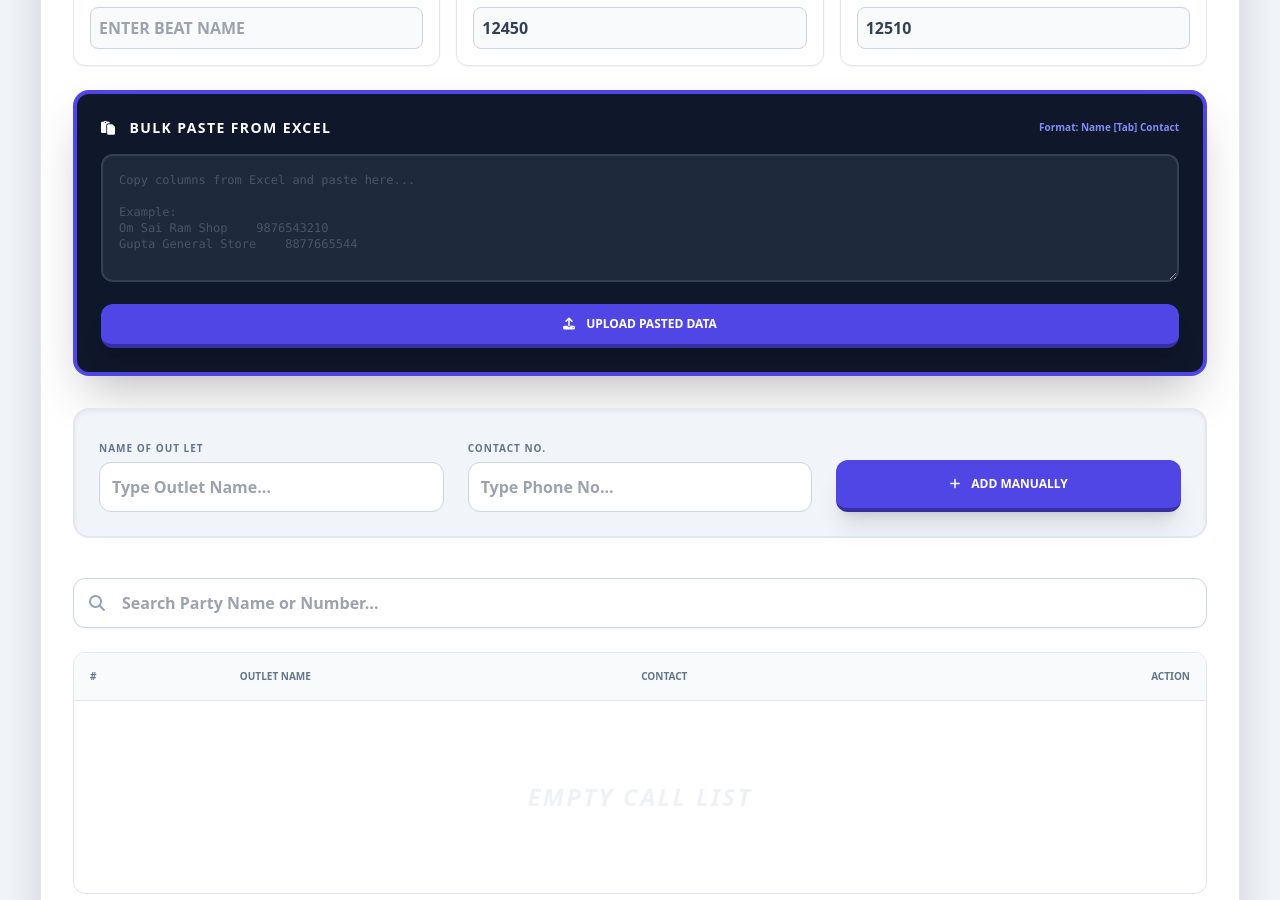
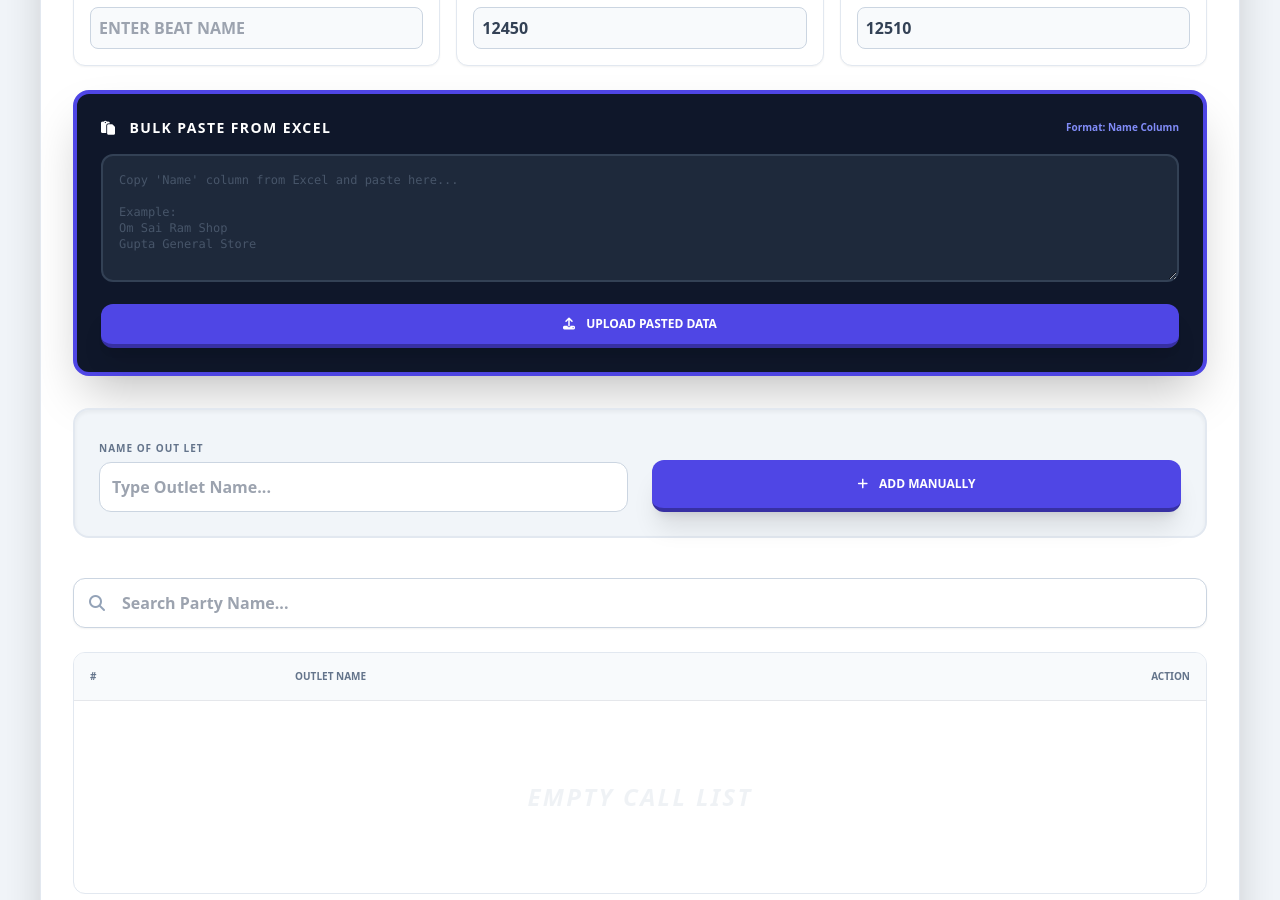
Before and after one commit to sadric420-png/Mc2elsx, a React (Vite) app: page / in a window 1280 px wide. Shown: the part 360-1260 px from the top of the page. Built offline with nearby package versions, Linux system fonts and the light colour scheme.

Commit message:
feat: Remove unused outlet contact state
Removes the `newOutletContact` state variable and its associated logic from the outlet addition and filtering. This field was not being utilized, and its removal simplifies the component and input validation.

```diff
--- a/App.tsx
+++ b/App.tsx
@@ -22,7 +22,6 @@ export default function App() {
 
   // Input states for TC Entry
   const [newOutletName, setNewOutletName] = useState('');
-  const [newOutletContact, setNewOutletContact] = useState('');
 
   // Global Beat Name State
   const [beatName, setBeatName] = useState('');
@@ -39,8 +38,7 @@ export default function App() {
     if (!searchQuery) return outlets;
     const lowerQuery = searchQuery.toLowerCase();
     return outlets.filter(o =>
-      o.name.toLowerCase().includes(lowerQuery) ||
-      o.contactNo.includes(lowerQuery)
+      o.name.toLowerCase().includes(lowerQuery)
     );
   }, [outlets, searchQuery]);
 
@@ -86,7 +84,6 @@ export default function App() {
       setStep(ReportStep.TC_ENTRY);
       setOutlets([]);
       setNewOutletName('');
-      setNewOutletContact('');
       setPastedText('');
       setBulkPasteText('');
       setBeatName('');
@@ -97,30 +94,28 @@ export default function App() {
   };
 
   const handleAddOutlet = () => {
-    if (!newOutletName || !newOutletContact) {
-      alert("Outlet Name aur Contact No mandatory hai!");
+    if (!newOutletName) {
+      alert("Outlet Name mandatory hai!");
       return;
     }
 
     // Check for duplicates before adding
     const nName = normalize(newOutletName);
-    const nContact = normalize(newOutletContact);
 
     const isDuplicate = outlets.some((o: Outlet) => {
       const existingName = normalize(o.name);
-      const existingContact = normalize(o.contactNo);
-      return existingName === nName || (nContact && existingContact === nContact);
+      return existingName === nName;
     });
 
     if (isDuplicate) {
-      alert("Duplicate Warning: An outlet with this Name or Contact Number already exists!");
+      alert("Duplicate Warning: An outlet with this Name already exists!");
       return;
     }
 
     const newOutlet: Outlet = {
       id: uuidv4(),
       name: newOutletName.trim(),
-      contactNo: newOutletContact.trim(),
+      contactNo: "",
       isProductive: false,
       skus: SKU_LIST.reduce((acc: Record<string, number>, sku) => ({ ...acc, [sku.id]: 0 }), {}),
       dbName: REPORTING_CONSTANTS.SS_NAME,
@@ -129,7 +124,6 @@ export default function App() {
     };
     setOutlets([...outlets, newOutlet]);
     setNewOutletName('');
-    setNewOutletContact('');
   };
 
   const handleBulkPaste = () => {
@@ -151,7 +145,6 @@ export default function App() {
         }
 
         const name = parts[0]?.trim();
-        const contact = parts[1]?.trim() || "";
 
         // Skip potential headers or empty lines
         if (!name || name.toLowerCase().includes('name of out let') || name.toLowerCase() === 'name') return;
@@ -159,7 +152,7 @@ export default function App() {
         newOutlets.push({
             id: uuidv4(),
             name: name,
-            contactNo: contact,
+            contactNo: "",
             isProductive: false,
             skus: SKU_LIST.reduce((acc: Record<string, number>, sku) => ({ ...acc, [sku.id]: 0 }), {}),
             dbName: REPORTING_CONSTANTS.SS_NAME,
@@ -171,18 +164,14 @@ export default function App() {
     if (newOutlets.length > 0) {
         // Deduplication Logic
         const seenNames = new Set(outlets.map((o: Outlet) => normalize(o.name)));
-        const seenContacts = new Set(outlets.map((o: Outlet) => normalize(o.contactNo)));
 
         const uniqueNewOutlets = newOutlets.filter(o => {
             const nName = normalize(o.name);
-            const nContact = normalize(o.contactNo);
 
             // Check if exists in current list OR in the newly processed batch (self-duplication)
             if (seenNames.has(nName)) return false;
-            if (nContact && seenContacts.has(nContact)) return false;
 
             seenNames.add(nName);
-            if (nContact) seenContacts.add(nContact);
             return true;
         });
 
@@ -196,7 +185,7 @@ export default function App() {
             alert(`All ${newOutlets.length} outlets were duplicates and have been skipped.`);
         }
     } else {
-        alert("Could not parse data. Ensure you copied 'Name' and 'Contact' columns from Excel.");
+        alert("Could not parse data. Ensure you copied 'Name' column from Excel.");
     }
   };
 
@@ -261,21 +250,14 @@ export default function App() {
       // But we need to check against 'outlets' state for duplication
 
       // Helper to find existing outlet
-      const findExistingOutlet = (name: string, contact: string) => {
+      const findExistingOutlet = (name: string) => {
          const nName = normalize(name);
-         const nContact = normalize(contact);
 
-         // 1. Try exact contact match (highest priority)
-         if (nContact.length > 5) {
-             const byContact = outlets.find((o: Outlet) => normalize(o.contactNo) === nContact);
-             if (byContact) return byContact;
-         }
-
-         // 2. Try exact name match
+         // 1. Try exact name match
          const byExactName = outlets.find((o: Outlet) => normalize(o.name) === nName);
          if (byExactName) return byExactName;
 
-         // 3. Try partial name match (only if name is long enough to be unique-ish)
+         // 2. Try partial name match (only if name is long enough to be unique-ish)
          if (nName.length > 5) {
              return outlets.find((o: Outlet) => {
                  const existName = normalize(o.name);
@@ -318,7 +300,7 @@ export default function App() {
          }
 
          // Try to find existing outlet
-         let matchedOutlet = findExistingOutlet(extractedName, ""); // Contact extraction from block is hard, relying on name
+         let matchedOutlet = findExistingOutlet(extractedName); // Contact extraction from block is hard, relying on name
 
          // If no match, create new (if we have a name)
          if (!matchedOutlet && extractedName) {
@@ -407,10 +389,10 @@ export default function App() {
       const workbook = XLSX.read(e.target?.result, { type: 'binary' });
       const sheet = workbook.Sheets[workbook.SheetNames[0]];
       const data = XLSX.utils.sheet_to_json(sheet, { header: 1 }) as any[][];
-      const imported = data.slice(1).filter(r => r[0] && r[1]).map(r => ({
+      const imported = data.slice(1).filter(r => r[0]).map(r => ({
         id: uuidv4(),
         name: String(r[0]),
-        contactNo: String(r[1]),
+        contactNo: "",
         isProductive: false,
         skus: SKU_LIST.reduce((acc: Record<string, number>, sku) => ({ ...acc, [sku.id]: 0 }), {}),
         dbName: r[2] || REPORTING_CONSTANTS.SS_NAME,
@@ -420,17 +402,13 @@ export default function App() {
 
       // Deduplication for Imported Excel
       const seenNames = new Set(outlets.map((o: Outlet) => normalize(o.name)));
-      const seenContacts = new Set(outlets.map((o: Outlet) => normalize(o.contactNo)));
 
       const uniqueImported = imported.filter(o => {
           const nName = normalize(o.name);
-          const nContact = normalize(o.contactNo);
 
           if (seenNames.has(nName)) return false;
-          if (nContact && seenContacts.has(nContact)) return false;
 
           seenNames.add(nName);
-          if (nContact) seenContacts.add(nContact);
           return true;
       });
 
@@ -626,7 +604,6 @@ export default function App() {
         "Beat Name": isFirst ? r.beatName : "",
         "Name of Out Let": r.name,
         "Contact Person Name": r.contactPerson,
-        "Contact No.": r.contactNo,
         "160 ML Juice": fmt(Math.round(r.skus['sku_160ml'] || 0)),
         "APPLE SPARKEL 200 ML": fmt(Math.round(r.skus['sku_apple_sparkel'] || 0)),
         "Nimbu Soda 200 ml": fmt(Math.round(r.skus['sku_nimbu_soda'] || 0)),
@@ -735,27 +712,23 @@ export default function App() {
               <div className="bg-slate-900 p-6 rounded-2xl border-4 border-indigo-600 shadow-2xl mb-8">
                 <div className="flex justify-between items-center mb-4">
                    <h3 className="text-white font-black uppercase tracking-widest text-sm"><i className="fas fa-paste mr-2"></i> Bulk Paste from Excel</h3>
-                   <span className="text-indigo-400 text-[10px] font-bold">Format: Name [Tab] Contact</span>
+                   <span className="text-indigo-400 text-[10px] font-bold">Format: Name Column</span>
                 </div>
                 <textarea
                   value={bulkPasteText}
                   onChange={e => setBulkPasteText(e.target.value)}
                   className="w-full h-32 bg-slate-800 text-white font-mono text-xs p-4 rounded-xl border-2 border-slate-700 focus:border-indigo-500 outline-none resize-y mb-4 placeholder-slate-600"
-                  placeholder={`Copy columns from Excel and paste here...\n\nExample:\nOm Sai Ram Shop    9876543210\nGupta General Store    8877665544`}
+                  placeholder={`Copy 'Name' column from Excel and paste here...\n\nExample:\nOm Sai Ram Shop\nGupta General Store`}
                 />
                 <button onClick={handleBulkPaste} className="w-full bg-indigo-600 text-white font-black py-3 rounded-xl hover:bg-indigo-500 transition shadow-xl uppercase text-xs border-b-4 border-indigo-800 active:translate-y-1 active:border-b-0">
                   <i className="fas fa-upload mr-2"></i> UPLOAD PASTED DATA
                 </button>
               </div>
 
-              <div className="grid grid-cols-1 md:grid-cols-2 lg:grid-cols-3 gap-6 bg-slate-100 p-6 rounded-2xl border-2 border-slate-200 shadow-inner">
+              <div className="grid grid-cols-1 md:grid-cols-2 gap-6 bg-slate-100 p-6 rounded-2xl border-2 border-slate-200 shadow-inner">
                 <div className="space-y-1">
                   <label className="text-[10px] font-black text-slate-500 uppercase tracking-widest">Name of Out Let</label>
                   <input className="w-full p-3 bg-white text-slate-900 border border-slate-300 rounded-xl focus:border-indigo-400 outline-none transition font-bold" value={newOutletName} onChange={e => setNewOutletName(e.target.value)} placeholder="Type Outlet Name..." />
-                </div>
-                <div className="space-y-1">
-                  <label className="text-[10px] font-black text-slate-500 uppercase tracking-widest">Contact No.</label>
-                  <input className="w-full p-3 bg-white text-slate-900 border border-slate-300 rounded-xl focus:border-indigo-400 outline-none transition font-bold" value={newOutletContact} onChange={e => setNewOutletContact(e.target.value)} placeholder="Type Phone No..." />
                 </div>
                 <div className="flex items-end">
                   <button onClick={handleAddOutlet} className="w-full bg-indigo-600 text-white font-black py-4 rounded-xl hover:bg-indigo-500 transition shadow-xl uppercase text-xs border-b-4 border-indigo-800 active:translate-y-1 active:border-b-0"><i className="fas fa-plus mr-2"></i> ADD MANUALLY</button>
@@ -766,7 +739,7 @@ export default function App() {
                 <i className="fas fa-search absolute left-4 top-1/2 -translate-y-1/2 text-slate-400"></i>
                 <input
                   type="text"
-                  placeholder="Search Party Name or Number..."
+                  placeholder="Search Party Name..."
                   value={searchQuery}
                   onChange={(e) => setSearchQuery(e.target.value)}
                   className="w-full pl-12 pr-4 py-3 rounded-xl border border-slate-300 focus:border-indigo-500 outline-none font-bold text-slate-700 shadow-sm"
@@ -774,16 +747,15 @@ export default function App() {
               </div>
 
               <div className="rounded-xl border border-slate-200 overflow-x-auto">
-                <table className="w-full text-left min-w-[600px] md:min-w-full">
+                <table className="w-full text-left min-w-[400px] md:min-w-full">
                   <thead className="bg-slate-50 text-[10px] font-black uppercase text-slate-500 border-b">
-                    <tr><th className="p-3 md:p-4">#</th><th className="p-3 md:p-4">OUTLET NAME</th><th className="p-3 md:p-4">CONTACT</th><th className="p-3 md:p-4 text-right">ACTION</th></tr>
+                    <tr><th className="p-3 md:p-4">#</th><th className="p-3 md:p-4">OUTLET NAME</th><th className="p-3 md:p-4 text-right">ACTION</th></tr>
                   </thead>
                   <tbody className="divide-y text-sm font-bold">
                     {filteredOutlets.map((o, i) => (
                       <tr key={o.id} className="hover:bg-indigo-50/50 transition">
                         <td className="p-3 md:p-4 text-slate-400 font-mono">{i + 1}</td>
                         <td className="p-3 md:p-4 uppercase">{o.name}</td>
-                        <td className="p-3 md:p-4">{o.contactNo}</td>
                         <td className="p-3 md:p-4 text-right"><button onClick={() => setOutlets(outlets.filter(x => x.id !== o.id))} className="text-red-400 hover:text-red-600 px-2"><i className="fas fa-trash-alt"></i></button></td>
                       </tr>
                     ))}
@@ -833,7 +805,7 @@ export default function App() {
                 <i className="fas fa-search absolute left-4 top-1/2 -translate-y-1/2 text-slate-400"></i>
                 <input
                   type="text"
-                  placeholder="Search Party Name or Number..."
+                  placeholder="Search Party Name..."
                   value={searchQuery}
                   onChange={(e) => setSearchQuery(e.target.value)}
                   className="w-full pl-12 pr-4 py-3 rounded-xl border border-slate-300 focus:border-indigo-500 outline-none font-bold text-slate-700 shadow-sm"
@@ -846,7 +818,7 @@ export default function App() {
                     <div className={`p-5 flex items-center justify-between ${o.isProductive ? 'bg-green-50/50' : ''}`}>
                       <div className="flex items-center gap-4">
                         <div className={`w-10 h-10 rounded-full flex items-center justify-center font-black text-white shadow-sm ${o.isProductive ? 'bg-green-600' : 'bg-slate-400'}`}>{o.name[0]}</div>
-                        <div><h4 className="font-black text-slate-800 uppercase text-xs">{o.name}</h4><p className="text-[10px] text-slate-500 font-bold">{o.contactNo}</p></div>
+                        <div><h4 className="font-black text-slate-800 uppercase text-xs">{o.name}</h4></div>
                       </div>
                       <div className="flex items-center gap-2">
                         <button onClick={() => setOutlets(outlets.map(x => x.id === o.id ? { ...x, isProductive: !x.isProductive } : x))} className={`px-4 py-2 rounded-full font-black text-[10px] uppercase transition ${o.isProductive ? 'bg-green-600 text-white shadow-lg' : 'bg-white text-slate-400 border shadow-sm'}`}>
@@ -945,7 +917,6 @@ export default function App() {
                       <th className="p-4 border border-slate-700">DB Name</th>
                       <th className="p-4 border border-slate-700">Beat</th>
                       <th className="p-4 border border-slate-700 bg-slate-900 sticky left-[60px] shadow-xl">Outlet Name</th>
-                      <th className="p-4 border border-slate-700">Contact No.</th>
                       {SKU_LIST.map(s => <th key={s.id} className="p-4 border border-slate-700 text-center">{s.label}</th>)}
                       <th className="p-4 border border-slate-700 bg-emerald-900">Total Qty</th>
                       <th className="p-4 border border-slate-700 bg-emerald-900">Total Value</th>
@@ -963,7 +934,6 @@ export default function App() {
                         <td className="p-4 border">{r.dbName}</td>
                         <td className="p-4 border font-black text-indigo-700 uppercase">{r.beatName}</td>
                         <td className="p-4 border font-black uppercase bg-inherit sticky left-[60px] shadow-sm">{r.name}</td>
-                        <td className="p-4 border">{r.contactNo}</td>
                         {SKU_LIST.map(s => <td key={s.id} className={`p-4 border text-center font-black ${r.skus[s.id] > 0 ? 'text-indigo-600 bg-indigo-50/40' : 'text-slate-300'}`}>{r.skus[s.id] || '-'}</td>)}
                         <td className="p-4 border text-center bg-emerald-50 text-emerald-800 font-black">{r.totalQuantity}</td>
                         <td className="p-4 border text-right bg-emerald-50 text-emerald-800 font-black whitespace-nowrap">₹{r.totalValue.toLocaleString()}</td>
```
